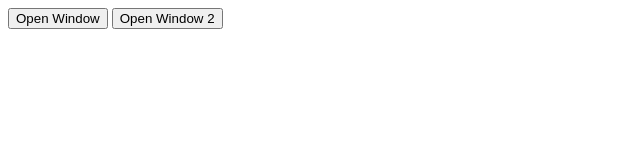
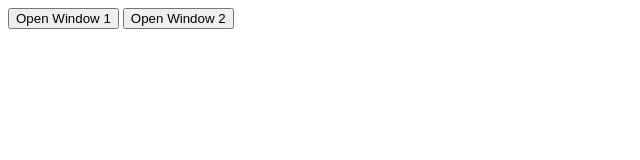
Before and after one commit to qichen0401/qichen0401.github.io, a plain HTML site: page index.html in a window 1280 px wide. Shown: the full height of the page, 0-640 px from the left. Drawn offline with Linux system fonts and the light colour scheme.

Commit message:
Update index.html

```diff
--- a/index.html
+++ b/index.html
@@ -2,7 +2,7 @@
 <html>
 <body>
 
-<button onclick="openWindow()">Open Window</button>
+<button onclick="openWindow()">Open Window 1</button>
 
 <button onclick="openWindowa()">Open Window 2</button>
 
```
